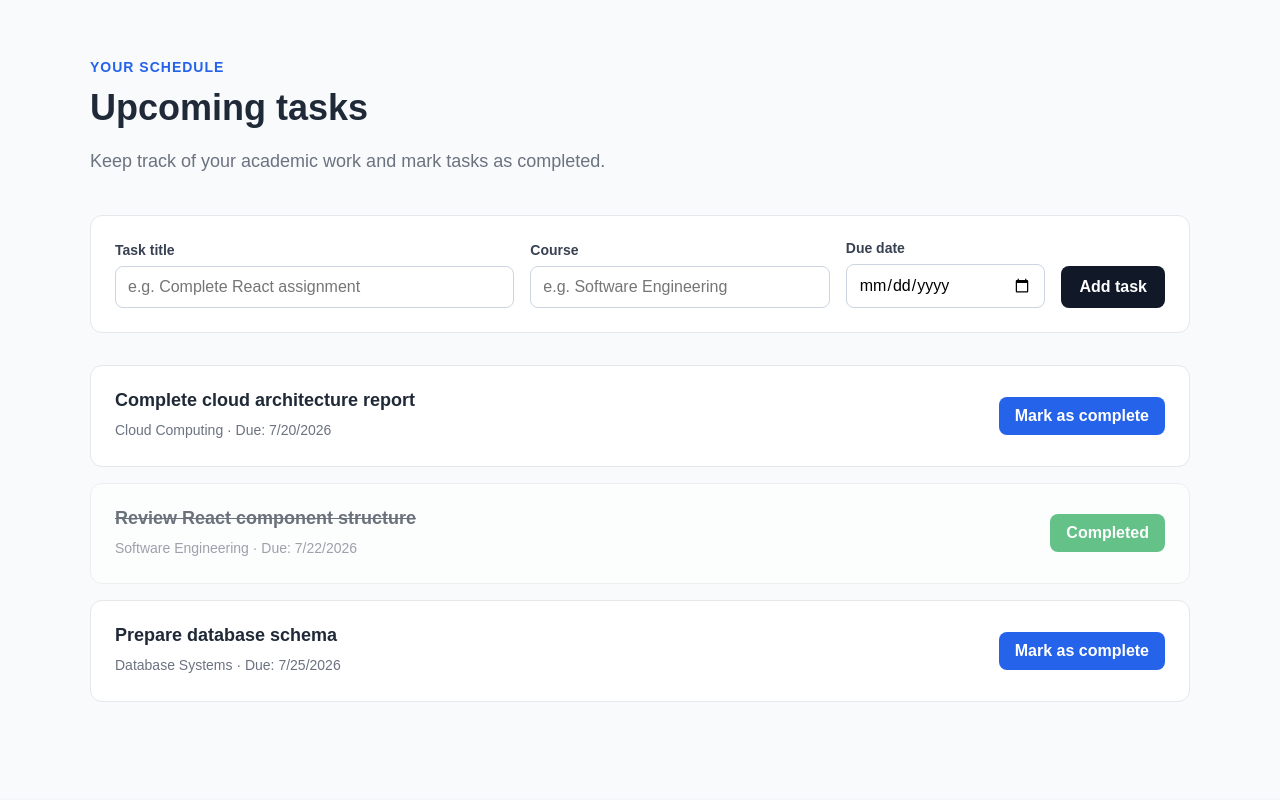
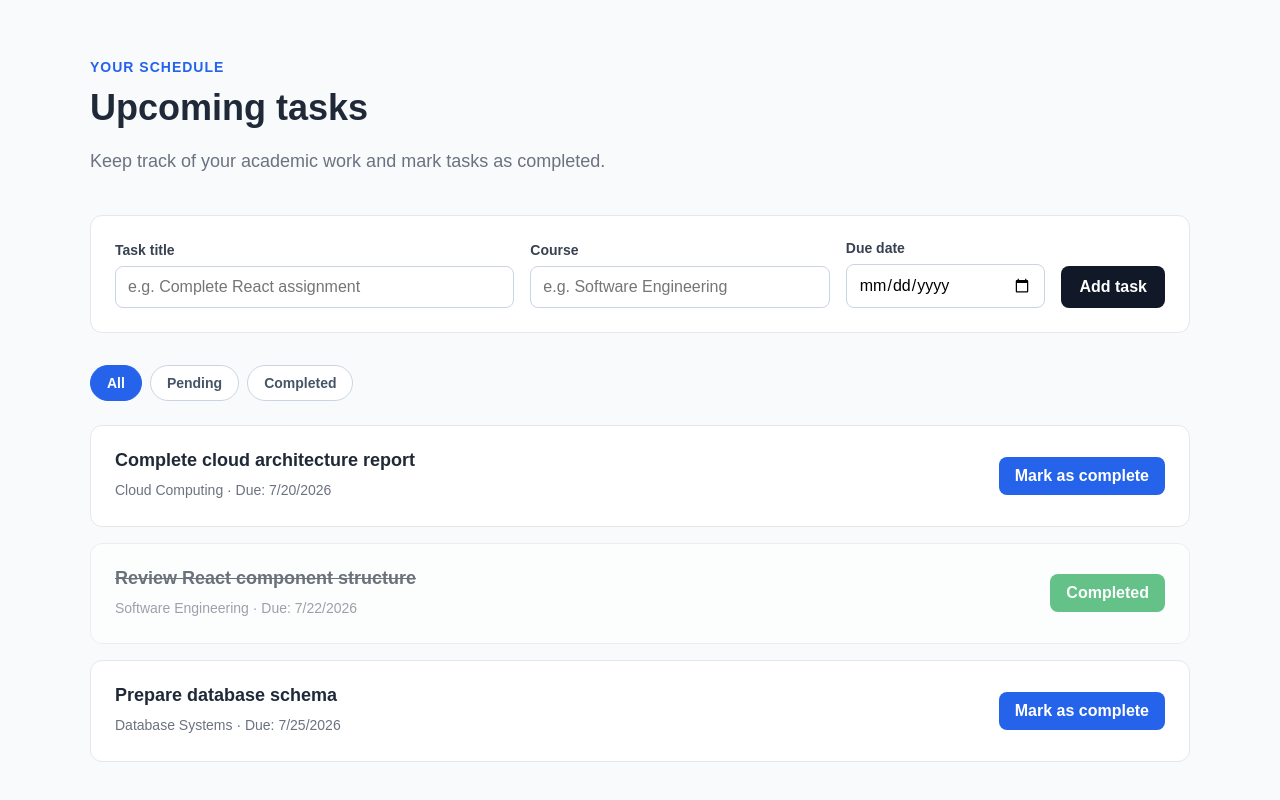
Before and after one commit to kallexia/cloud-study-planner, a React app in the folder frontend/: page / in a window 1280 px wide. Shown: the part 1362-2162 px from the top of the page. Built offline with nearby package versions, Linux system fonts and the light colour scheme; the HTML template or start-up script is replaced by a standard one.

Commit message:
Add task filtering by completion status

```diff
--- a/frontend/src/components/TasksSection.jsx
+++ b/frontend/src/components/TasksSection.jsx
@@ -27,6 +27,8 @@ function TasksSection() {
         },
     ])
 
+    const [filter, setFilter] = useState('all')
+
     function handleToggleTask(taskId) {
         setTasks((currentTasks) =>
         currentTasks.map((task) =>
@@ -41,6 +43,18 @@ function TasksSection() {
         setTasks((currentTasks) => [...currentTasks, newTask])
     }
 
+    const filteredTasks = tasks.filter((task) => {
+        if (filter === 'completed') {
+        return task.completed
+        }
+
+        if (filter === 'pending') {
+        return !task.completed
+        }
+
+        return true
+    })
+
     return (
         <section id="tasks" className="tasks-section">
         <div className="section-content">
@@ -53,9 +67,40 @@ function TasksSection() {
             </div>
 
             <TaskForm onAddTask={handleAddTask} />
+            <div className="task-filters">
+                <button
+                    type="button"
+                    className={filter === 'all' ? 'filter-button active' : 'filter-button'}
+                    onClick={() => setFilter('all')}
+                >
+                    All
+                </button>
 
+                <button
+                    type="button"
+                    className={filter === 'pending' ? 'filter-button active' : 'filter-button'}
+                    onClick={() => setFilter('pending')}
+                >
+                    Pending
+                </button>
+
+                <button
+                    type="button"
+                    className={
+                    filter === 'completed' ? 'filter-button active' : 'filter-button'
+                    }
+                    onClick={() => setFilter('completed')}
+                >
+                    Completed
+                </button>
+            </div>
             <div className="tasks-list">
-            {tasks.map((task) => (
+            {filteredTasks.length === 0 && (
+                <p className="empty-tasks-message">
+                    No tasks match the selected filter.
+                </p>
+            )}
+            {filteredTasks.map((task) => (
                 <TaskItem
                 key={task.id}
                 task={task}
--- a/frontend/src/index.css
+++ b/frontend/src/index.css
@@ -288,6 +288,45 @@ nav a:hover {
   background-color: #374151;
 }
 
+.task-filters {
+  display: flex;
+  gap: 8px;
+  margin-bottom: 24px;
+}
+
+.filter-button {
+  padding: 9px 16px;
+  border: 1px solid #cbd5e1;
+  border-radius: 999px;
+  background-color: #ffffff;
+  color: #475569;
+  font: inherit;
+  font-size: 14px;
+  font-weight: 700;
+  cursor: pointer;
+}
+
+.filter-button:hover {
+  border-color: #2563eb;
+  color: #2563eb;
+}
+
+.filter-button.active {
+  border-color: #2563eb;
+  background-color: #2563eb;
+  color: #ffffff;
+}
+
+.empty-tasks-message {
+  margin: 0;
+  padding: 32px;
+  border: 1px dashed #cbd5e1;
+  border-radius: 12px;
+  background-color: #ffffff;
+  color: #64748b;
+  text-align: center;
+}
+
 .tasks-list {
   display: flex;
   flex-direction: column;
```
